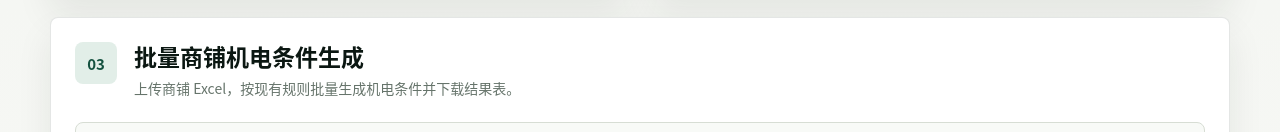
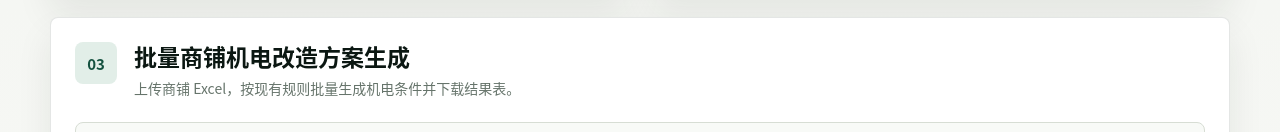
Before and after one commit to Jasonyoujiang/catering-mep-renovation-cost-tool, a website: page index.html in a window 1280 px wide. Shown: the part 625-757 px from the top of the page. Drawn offline with nearby package versions, Linux system fonts and the light colour scheme.

Commit message:
copy: rename batch plan heading

```diff
--- a/index.html
+++ b/index.html
@@ -83,7 +83,7 @@
           <div class="panel__header">
             <span>03</span>
             <div>
-              <h2>批量商铺机电条件生成</h2>
+              <h2>批量商铺机电改造方案生成</h2>
               <p>上传商铺 Excel，按现有规则批量生成机电条件并下载结果表。</p>
             </div>
           </div>
```
